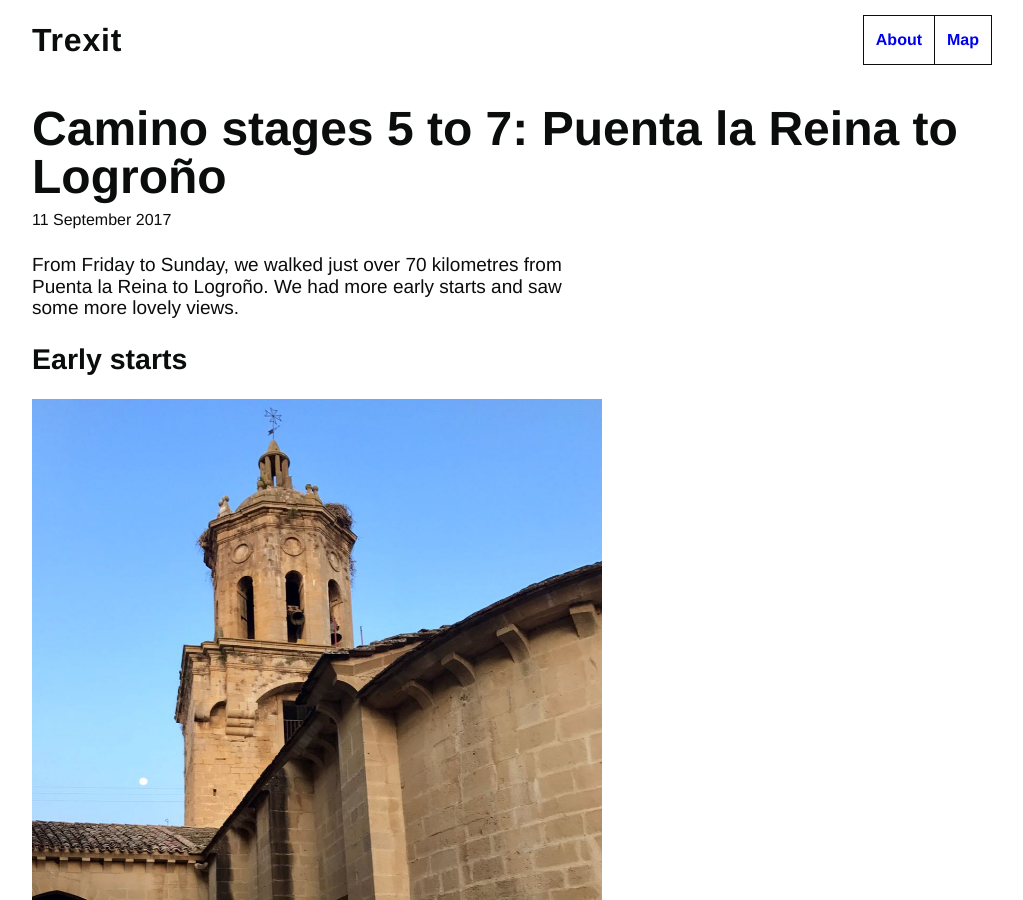
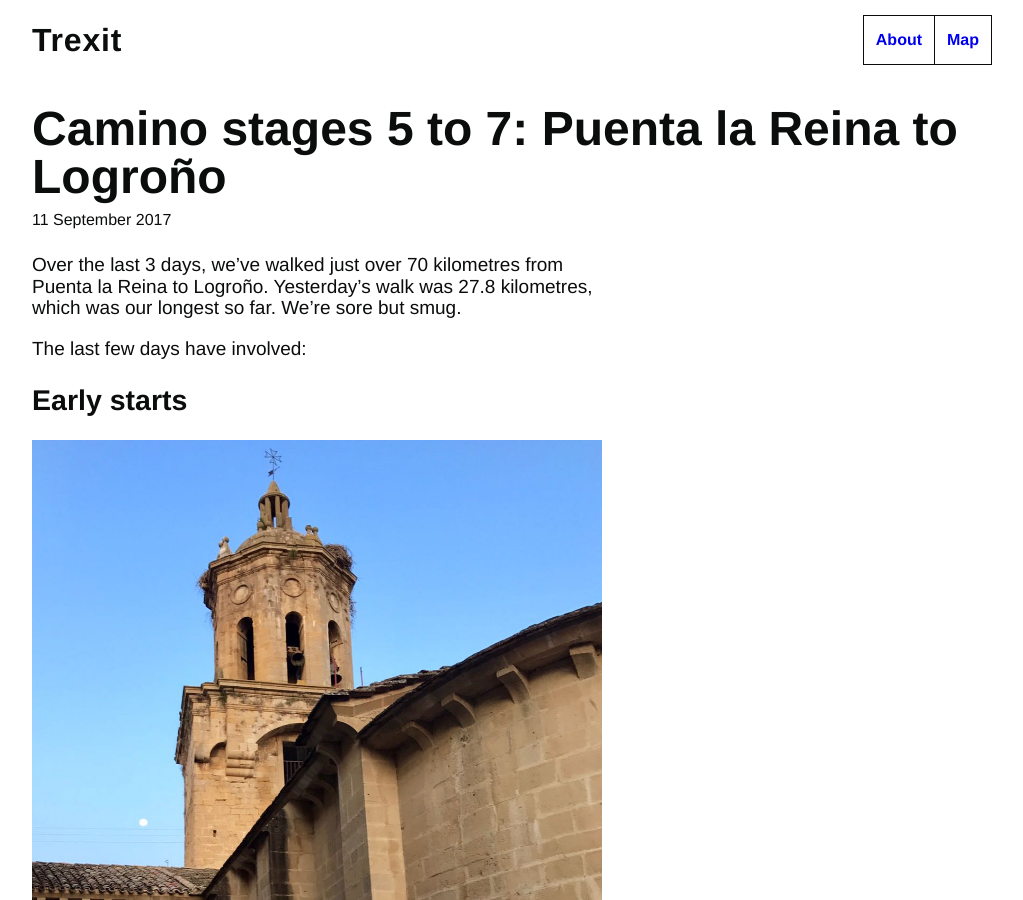
Before and after one commit to tombye/trexit, a Jekyll site: the page built from _posts/2017-09-11-camino-stages-5-to-7.markdown, in a window 1280 px wide and 900 px high. Shown: the whole window, without its empty margins (128-1151 px from the left). Built offline with Jekyll 4.4.1, drawn with Linux system fonts in a browser that asks for light colours; some of the changed text lies outside the part shown.

Commit message:
Copy updates for last post

```diff
--- a/_posts/2017-09-11-camino-stages-5-to-7.markdown
+++ b/_posts/2017-09-11-camino-stages-5-to-7.markdown
@@ -5,7 +5,9 @@ date: 2017-09-11 18:31 +0100
 categories: jekyll update
 ---
 
-From Friday to Sunday, we walked just over 70 kilometres from Puenta la Reina to Logroño. We had more early starts and saw some more lovely views.
+Over the last 3 days, we've walked just over 70 kilometres from Puenta la Reina to Logroño. Yesterday's walk was 27.8 kilometres, which was our longest so far. We're sore but smug.
+
+The last few days have involved:
 
 ## Early starts
 
@@ -21,9 +23,7 @@ From Friday to Sunday, we walked just over 70 kilometres from Puenta la Reina to
 
 ![A stack of hay bales, lit yellow by the sun under a dark sky](https://github.com/tombye/trexit/raw/gh-pages/assets/images/stack-of-hay-bales-with-dark-sky-overhead.jpg)
 
-We also saw some new things.
-
-## Wine fountain
+## A wine fountain
 
 We stopped at what our fellow hikers had been excitedly calling 'the wall of wine'. It turns out that - in the grand tradition of pisshead monks - the Irache Monastery has an actual wine fountain that Camino pilgrims can drink from. There's a water fountain too but no-one was very interested in that.
 
```
